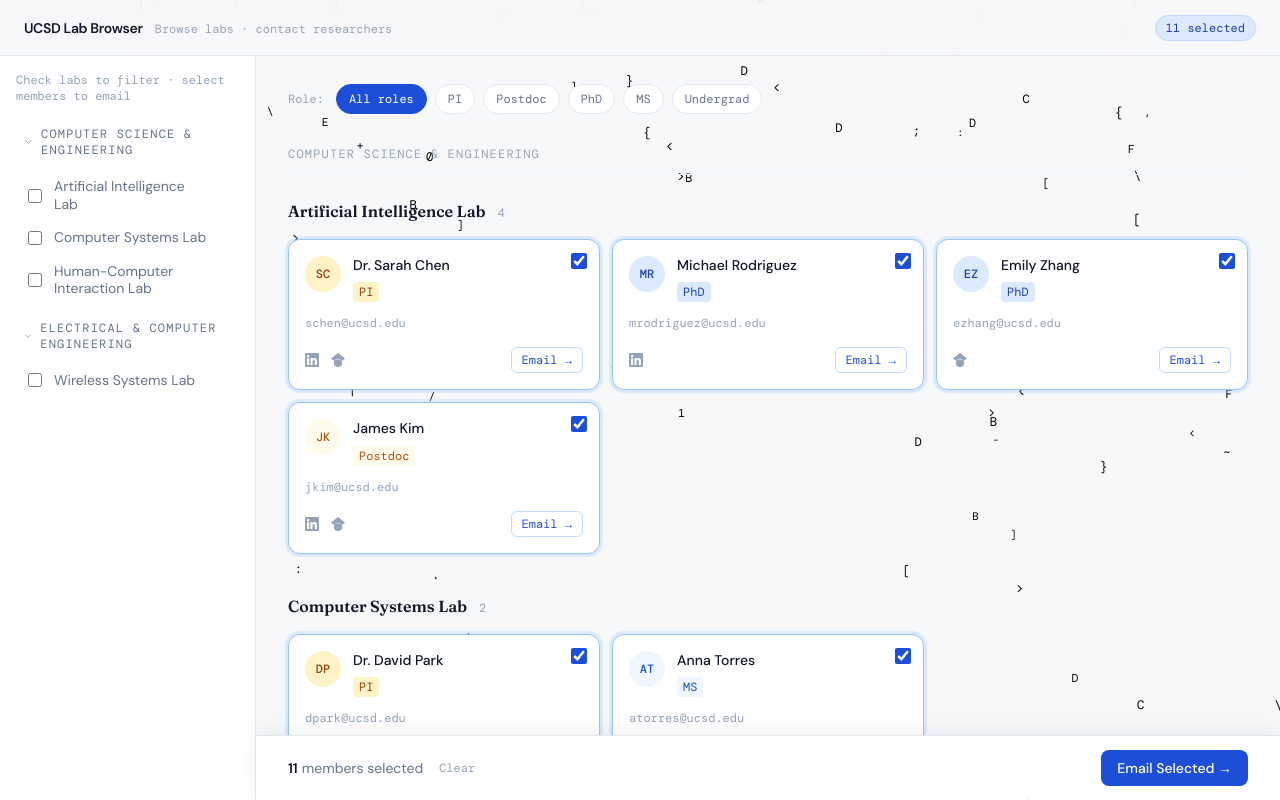
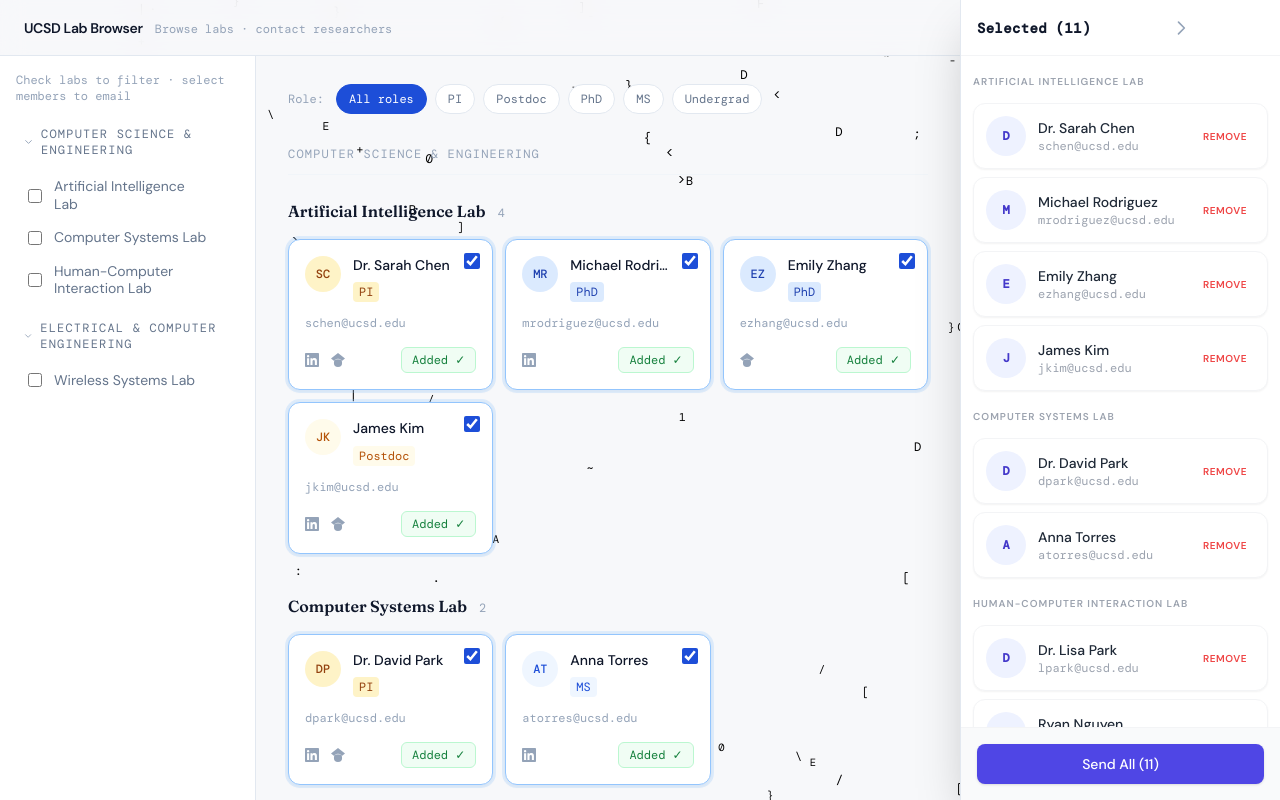
Before and after one commit to binkybarnes/lab-email-ui, a React (Vite) app: page / in a window 1280 px wide. Both pictures are taken after a click on the button "All roles". Shown: the top 800 px of the page. Built offline with nearby package versions, Linux system fonts and the light colour scheme.

Commit message:
checkout menu

```diff
--- a/src/App.jsx
+++ b/src/App.jsx
@@ -1,9 +1,10 @@
+import { useState } from 'react'
 import { useAppState } from './hooks/useAppState'
 import AsciiBackground from './components/AsciiBackground'
 import Navbar from './components/Navbar'
 import Sidebar from './components/Sidebar'
 import LabBrowser from './components/LabBrowser'
-import StickyActionBar from './components/StickyActionBar'
+import CheckoutSidebar from './components/CheckoutSidebar'
 import EmailModal from './components/EmailModal'
 
 export default function App() {
@@ -26,6 +27,10 @@ export default function App() {
     navigateModal,
   } = useAppState()
 
+  const [isCheckoutOpen, setIsCheckoutOpen] = useState(true)
+  const showCheckout = selectedMembers.length > 0
+  const rightOffset = showCheckout ? (isCheckoutOpen ? '20rem' : '4rem') : '0'
+
   return (
     <div className="relative min-h-screen" style={{ background: '#f7f8fa' }}>
       <AsciiBackground />
@@ -40,12 +45,18 @@ export default function App() {
         onToggleMember={toggleMember}
         onEmail={openEmailModal}
         onApplyRoleSelection={applyRoleSelection}
+        rightOffset={rightOffset}
       />
-      <StickyActionBar
-        selectedMembers={selectedMembers}
-        onEmailSelected={openEmailModal}
-        onClear={clearSelection}
-      />
+      {showCheckout && (
+        <CheckoutSidebar
+          selectedMembers={selectedMembers}
+          onRemove={toggleMember}
+          onEmail={openEmailModal}
+          onEmailAll={openEmailModal}
+          isOpen={isCheckoutOpen}
+          setIsOpen={setIsCheckoutOpen}
+        />
+      )}
       <EmailModal
         modal={emailModal}
         onClose={closeEmailModal}
--- /dev/null
+++ b/src/components/CheckoutSidebar.jsx
@@ -0,0 +1,113 @@
+import { useState } from 'react'
+
+export default function CheckoutSidebar({ selectedMembers, onRemove, onEmail, onEmailAll, isOpen, setIsOpen }) {
+
+  if (selectedMembers.length === 0) return null
+
+  return (
+    <div
+      className={`fixed top-0 right-0 h-full bg-white shadow-2xl transition-all duration-300 z-50 flex flex-col ${
+        isOpen ? 'w-80' : 'w-16'
+      }`}
+      style={{ borderLeft: '1px solid #e2e8f0' }}
+    >
+      {/* Header */}
+      <div className="flex items-center justify-between p-4 border-b border-gray-100 flex-shrink-0 h-14">
+        {isOpen && (
+          <span className="font-semibold text-primary font-mono text-sm tracking-wide truncate pr-2">
+            Selected ({selectedMembers.length})
+          </span>
+        )}
+        <button
+          onClick={() => setIsOpen(!isOpen)}
+          className="p-1.5 rounded-lg hover:bg-gray-100 text-muted transition-colors flex-shrink-0 mx-auto"
+          title={isOpen ? "Collapse menu" : "Expand menu"}
+          aria-label="Toggle sidebar"
+        >
+          {isOpen ? (
+            <svg className="w-5 h-5" fill="none" stroke="currentColor" viewBox="0 0 24 24">
+              <path strokeLinecap="round" strokeLinejoin="round" strokeWidth={2} d="M9 5l7 7-7 7" />
+            </svg>
+          ) : (
+            <svg className="w-5 h-5" fill="none" stroke="currentColor" viewBox="0 0 24 24">
+              <path strokeLinecap="round" strokeLinejoin="round" strokeWidth={2} d="M15 19l-7-7 7-7" />
+            </svg>
+          )}
+        </button>
+      </div>
+
+      {/* Content */}
+      <div className="flex-1 overflow-y-auto overflow-x-hidden p-3 gap-3 flex flex-col">
+        {Object.entries(
+          selectedMembers.reduce((acc, member) => {
+            if (!acc[member.labName]) acc[member.labName] = [];
+            acc[member.labName].push(member);
+            return acc;
+          }, {})
+        ).map(([labName, membersInLab]) => (
+          <div key={labName} className="flex flex-col gap-2 relative">
+            {isOpen && (
+              <div className="sticky top-0 bg-white/95 backdrop-blur z-10 py-1.5 px-2 -mx-2">
+                <div className="text-[10px] font-bold text-gray-400 uppercase tracking-widest">{labName}</div>
+              </div>
+            )}
+            {membersInLab.map(member => (
+              <div
+                key={member.id}
+                className={`flex items-center gap-3 p-3 rounded-xl transition-all duration-200 border border-gray-100 bg-white shadow-sm hover:shadow hover:border-gray-300 ${
+                  !isOpen && 'justify-center cursor-pointer hover:bg-gray-50'
+                }`}
+                onClick={() => !isOpen && setIsOpen(true)}
+              >
+                {/* Avatar */}
+                <div
+                  className="w-10 h-10 rounded-full flex items-center justify-center text-xs font-bold font-mono flex-shrink-0 overflow-hidden bg-indigo-50 text-indigo-700"
+                >
+                  {member.photo ? (
+                    <img src={member.photo} alt={member.name} className="w-full h-full object-cover" />
+                  ) : (
+                    member.name.charAt(0)
+                  )}
+                </div>
+
+                {isOpen && (
+                  <div className="flex-1 min-w-0" onClick={(e) => {
+                      e.stopPropagation()
+                      onEmail([member])
+                    }}>
+                    <div className="text-sm font-medium text-gray-800 truncate hover:text-indigo-600 transition-colors cursor-pointer">{member.name}</div>
+                    <div className="text-xs text-gray-400 font-mono truncate">{member.email}</div>
+                  </div>
+                )}
+
+                {isOpen && (
+                  <div className="flex flex-col gap-1.5 flex-shrink-0 ml-1">
+                    <button
+                      onClick={(e) => { e.stopPropagation(); onRemove(member.id); }}
+                      className="text-[10px] uppercase tracking-wider font-semibold text-red-500 hover:text-red-700 hover:bg-red-50 px-2 py-1 rounded transition-colors"
+                    >
+                      Remove
+                    </button>
+                  </div>
+                )}
+              </div>
+            ))}
+          </div>
+        ))}
+      </div>
+
+      {/* Footer */}
+      {isOpen && (
+        <div className="p-4 border-t border-gray-100 bg-gray-50 flex-shrink-0">
+          <button
+            onClick={() => onEmailAll(selectedMembers)}
+            className="w-full py-2.5 rounded-lg font-medium text-sm transition-all duration-200 text-white shadow hover:shadow-lg focus:ring-2 focus:ring-indigo-500 focus:ring-offset-1 transform active:scale-[0.98]"
+            style={{ background: '#4f46e5' }}
+          >
+            Send All ({selectedMembers.length})
+          </button>
+        </div>
+      )}
+    </div>
+  )
+}
--- a/src/components/LabBrowser.jsx
+++ b/src/components/LabBrowser.jsx
@@ -22,6 +22,7 @@ export default function LabBrowser({
   onToggleMember,
   onEmail,
   onApplyRoleSelection,
+  rightOffset,
 }) {
   const anySelected = selectedMemberIds.size > 0
 
@@ -38,7 +39,10 @@ export default function LabBrowser({
   }
 
   return (
-    <main className="ml-64 pt-14 min-h-screen relative z-10">
+    <main
+      className="ml-64 pt-14 min-h-screen relative z-10 transition-all duration-300"
+      style={{ paddingRight: rightOffset }}
+    >
       <div className="px-8 py-7">
 
         {/* Role filter chips */}
@@ -102,8 +106,8 @@ export default function LabBrowser({
           </div>
         )}
 
-        {/* Bottom padding for sticky bar */}
-        <div className="h-20" />
+        {/* Right padding for checkout sidebar */}
+        <div className="h-10" />
       </div>
     </main>
   )
--- a/src/components/MemberCard.jsx
+++ b/src/components/MemberCard.jsx
@@ -33,7 +33,8 @@ export default function MemberCard({ member, selected, onToggle, onEmail, anySel
 
   return (
     <div
-      className="relative flex flex-col gap-3 p-4 rounded-xl bg-white transition-all duration-200 group"
+      onClick={() => onToggle(member.id)}
+      className="relative flex flex-col gap-3 p-4 rounded-xl bg-white transition-all duration-200 group cursor-pointer"
       style={{
         border: selected ? '1.5px solid #93c5fd' : '1px solid #e2e8f0',
         borderLeft: `3px solid ${cfg.accent}`,
@@ -90,7 +91,7 @@ export default function MemberCard({ member, selected, onToggle, onEmail, anySel
       <div className="text-xs font-mono text-muted truncate">{member.email}</div>
 
       <div className="flex items-center justify-between pt-1 mt-auto">
-        <div className="flex items-center gap-3">
+        <div className="flex items-center gap-3" onClick={e => e.stopPropagation()}>
           <IconLink href={member.linkedin} label="LinkedIn profile">
             <svg className="w-3.5 h-3.5" fill="currentColor" viewBox="0 0 24 24">
               <path d="M20.447 20.452h-3.554v-5.569c0-1.328-.027-3.037-1.852-3.037-1.853 0-2.136 1.445-2.136 2.939v5.667H9.351V9h3.414v1.561h.046c.477-.9 1.637-1.85 3.37-1.85 3.601 0 4.267 2.37 4.267 5.455v6.286zM5.337 7.433a2.062 2.062 0 01-2.063-2.065 2.064 2.064 0 112.063 2.065zm1.782 13.019H3.555V9h3.564v11.452zM22.225 0H1.771C.792 0 0 .774 0 1.729v20.542C0 23.227.792 24 1.771 24h20.451C23.2 24 24 23.227 24 22.271V1.729C24 .774 23.2 0 22.222 0h.003z"/>
@@ -103,13 +104,17 @@ export default function MemberCard({ member, selected, onToggle, onEmail, anySel
           </IconLink>
         </div>
         <button
-          onClick={() => onEmail([member])}
-          className="text-xs font-mono px-2.5 py-1 rounded-md transition-all duration-150 text-accent"
-          style={{ border: '1px solid #bfdbfe', background: 'transparent' }}
-          onMouseEnter={e => { e.currentTarget.style.background = '#dbeafe' }}
-          onMouseLeave={e => { e.currentTarget.style.background = 'transparent' }}
+          onClick={(e) => { e.stopPropagation(); onToggle(member.id); }}
+          className={`text-xs font-mono px-2.5 py-1 rounded-md transition-all duration-150 ${
+            selected
+              ? 'text-green-700 bg-green-50 border-green-200'
+              : 'text-accent bg-transparent'
+          }`}
+          style={{ border: '1px solid', borderColor: selected ? '#bbf7d0' : '#bfdbfe' }}
+          onMouseEnter={e => { if (!selected) e.currentTarget.style.background = '#dbeafe' }}
+          onMouseLeave={e => { if (!selected) e.currentTarget.style.background = 'transparent' }}
         >
-          Email →
+          {selected ? 'Added ✓' : 'Add +'}
         </button>
       </div>
     </div>
--- a/src/components/StickyActionBar.jsx
+++ /dev/null
@@ -1,40 +0,0 @@
-export default function StickyActionBar({ selectedMembers, onEmailSelected, onClear }) {
-  const visible = selectedMembers.length > 0
-
-  return (
-    <div
-      className="fixed bottom-0 left-64 right-0 z-50 flex items-center justify-between px-8 py-3.5 transition-transform duration-300 ease-out"
-      style={{
-        background: 'rgba(255, 255, 255, 0.95)',
-        backdropFilter: 'blur(12px)',
-        borderTop: '1px solid #e2e8f0',
-        transform: visible ? 'translateY(0)' : 'translateY(100%)',
-        boxShadow: '0 -4px 24px rgba(15,23,42,0.06)',
-      }}
-    >
-      <div className="flex items-center gap-4">
-        <span className="text-sm text-primary">
-          <span className="font-semibold">{selectedMembers.length}</span>
-          <span className="text-secondary ml-1">
-            {selectedMembers.length === 1 ? 'member' : 'members'} selected
-          </span>
-        </span>
-        <button
-          onClick={onClear}
-          className="text-xs font-mono text-muted hover:text-secondary transition-colors"
-        >
-          Clear
-        </button>
-      </div>
-      <button
-        onClick={() => onEmailSelected(selectedMembers)}
-        className="text-sm font-medium px-4 py-2 rounded-lg transition-all duration-150"
-        style={{ background: '#1d4ed8', color: '#ffffff' }}
-        onMouseEnter={e => e.currentTarget.style.background = '#1e40af'}
-        onMouseLeave={e => e.currentTarget.style.background = '#1d4ed8'}
-      >
-        Email Selected →
-      </button>
-    </div>
-  )
-}
--- a/src/hooks/useAppState.js
+++ b/src/hooks/useAppState.js
@@ -22,7 +22,9 @@ export function useAppState() {
       d.labs.map(l => ({ ...l, departmentId: d.id, departmentName: d.name }))
     ), [])
 
-  const allMembers = useMemo(() => allLabs.flatMap(l => l.members), [allLabs])
+  const allMembers = useMemo(() => allLabs.flatMap(l =>
+    l.members.map(m => ({ ...m, labName: l.name, labId: l.id }))
+  ), [allLabs])
 
   const visibleLabs = useMemo(() => {
     if (visibleLabIds.size === 0) return allLabs
```
